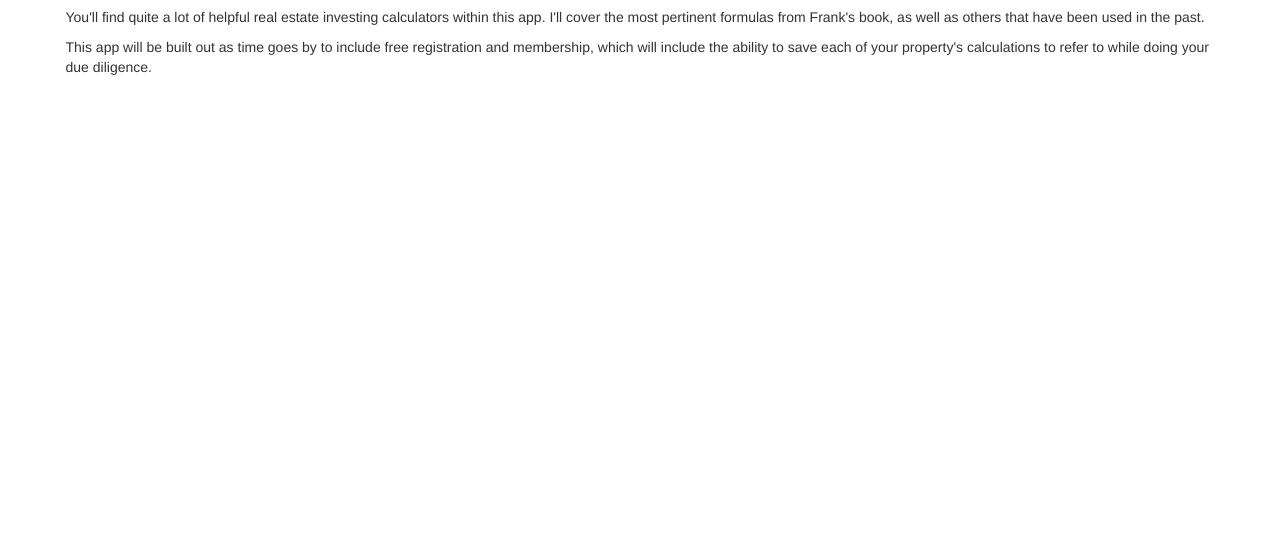
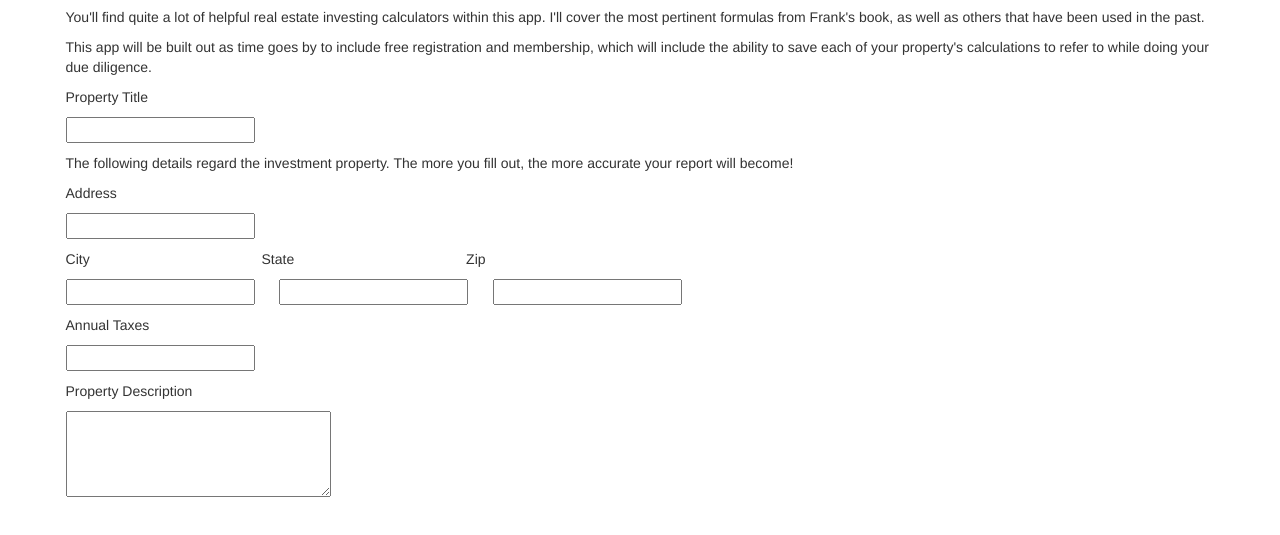
Before and after one commit to cmd-space/re, a website: page client/index.html in a window 1280 px wide. Shown: the part 179-714 px from the top of the page. Drawn offline with nearby package versions, Linux system fonts and the light colour scheme; some packages are replaced by stand-ins of ours.

Commit message:
added a form to home, building out multiple UI/UX

```diff
--- a/client/partials/index.html
+++ b/client/partials/index.html
@@ -11,4 +11,27 @@
 	<p>
 		This app will be built out as time goes by to include free registration and membership, which will include the ability to save each of your property's calculations to refer to while doing your due diligence.
 	</p>
+	<div id='form'>
+		<form>
+			<p class='input-title'>Property Title</p>
+			<p><input type="text" ng-model='report.title' required='true'></p>
+			<p>The following details regard the investment property. The more you fill out, the more accurate your report will become!</p>
+			<p class='input-title'>Address</p>
+			<p><input type="text" ng-model='report.address'></p>
+			<p class='input-title'>
+				City <span class='form-space'></span> State <span class='form-space'></span> Zip
+			</p>
+			<p>
+				<input type="text" ng-model='report.city'>
+				<span class='input-space'></span>
+				<input type="text" ng-model='report.state'>
+				<span class='input-space'></span>
+				<input type="number" ng-model='report.zip'>
+			</p>
+			<p>Annual Taxes</p>
+			<p><input type="number" ng-model='report.tax'></p>
+			<p>Property Description</p>
+			<p><textarea cols="30" rows="4"></textarea></p>
+		</form>
+	</div>
 </div>
--- a/client/stylesheets/style.css
+++ b/client/stylesheets/style.css
@@ -3,3 +3,9 @@ body {
 	padding-left: 4.68em;
 	padding-right: 4.68em;
 }
+.form-space {
+	padding-left: 12em;
+}
+.input-space {
+	padding-left: 1.5em;
+}
```
Also changed, not shown: 2 other files.
